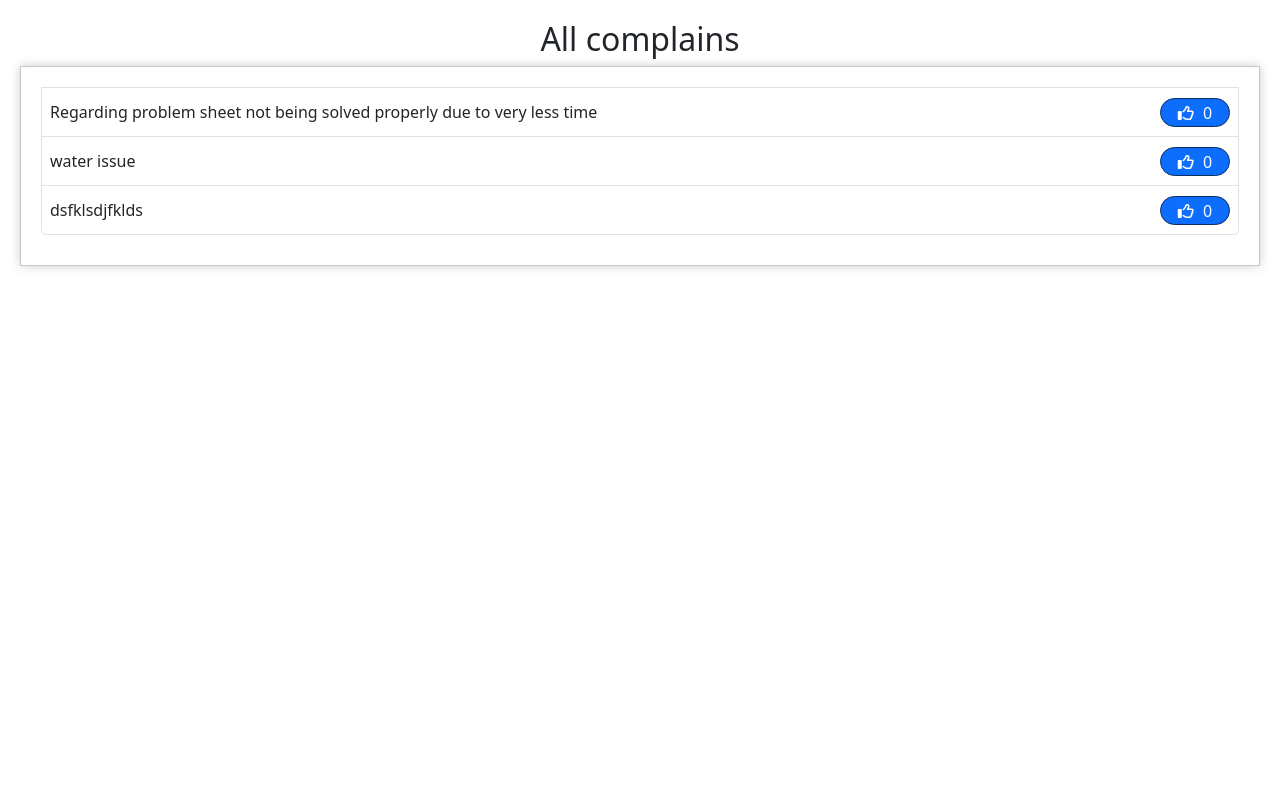
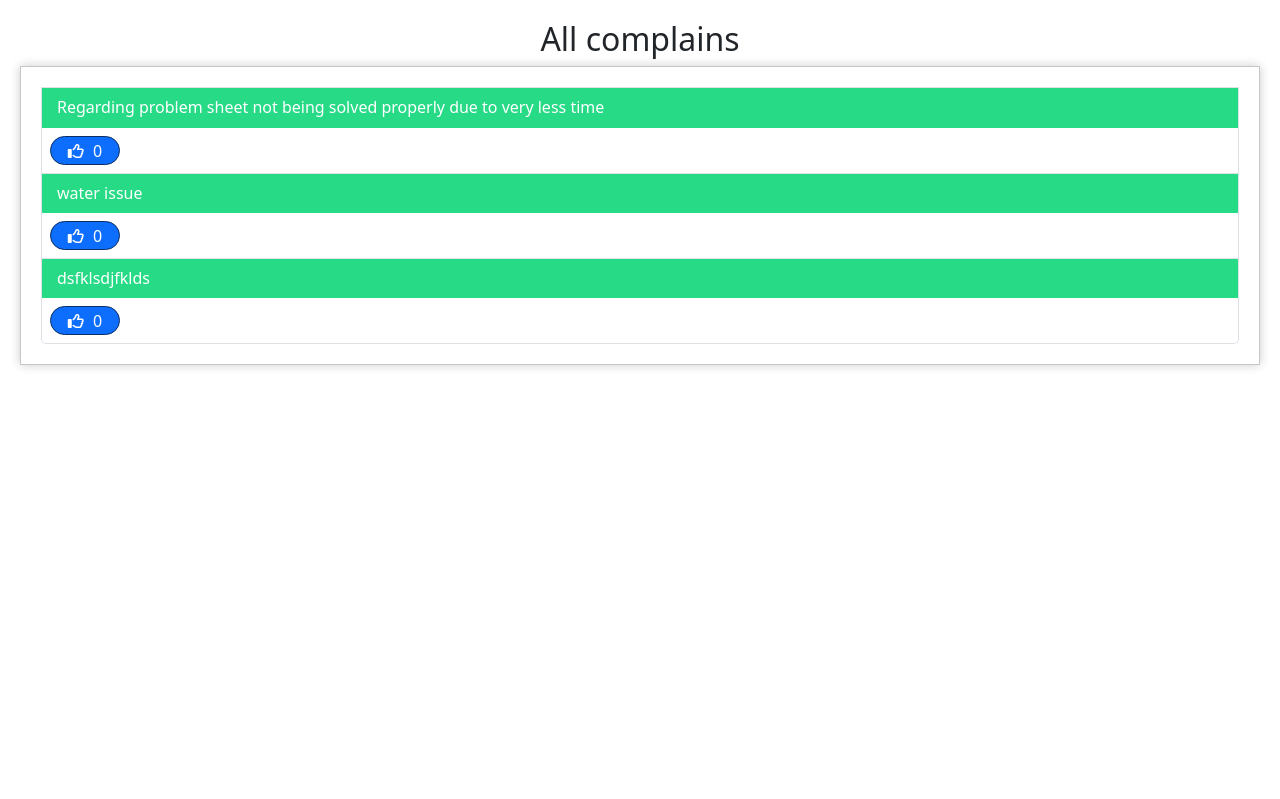
Before and after one commit to Akanksha2403/no_issues, a Django app: page /allcomplain in a window 1280 px wide. Shown: the part 327-1126 px from the top of the page. Run offline with Django 4.2, Linux system fonts and the light colour scheme; data comes from the database, SQL or seed files in the repository; both versions use the stored data as it was after the commit; data that the repository does not hold is empty; some libraries are stand-ins or nearby versions.

Commit message:
changes made by shubham in all complains ui

```diff
--- a/static/css/complainapp/index.css
+++ b/static/css/complainapp/index.css
@@ -2,7 +2,7 @@
     display: none;
 }
 .complain-class:hover{
-    background-color: #0D6EFD!important;
-    color: white!important;
+    /* background-color: #0D6EFD!important;
+    color: white!important;  */
     transition: all 0.2s ease;
 }
--- a/static/css/complainapp/respondcomplain.css
+++ b/static/css/complainapp/respondcomplain.css
@@ -4,6 +4,7 @@
 }
 .complain-class:hover{
     transition: all 0.2s ease;
+    cursor: pointer;
 }
 .list-group-item {
     padding: 0!important;
--- a/templates/complainapp/allcomplains.html
+++ b/templates/complainapp/allcomplains.html
@@ -1,6 +1,7 @@
 {% extends 'complainapp/basic.html' %}
 {% load static %}
 {% block style %}
+<link rel="stylesheet" href="{% static '/css/complainapp/respondcomplain.css' %}">
 <style>
     .btn-like{
         border-radius: 15px;
@@ -29,7 +30,7 @@
         display: flex;
         align-items: center;
     }
-    .complain-desc {
+    {% comment %} .complain-desc {
         display: none;
     }
     .complain-subject{
@@ -37,10 +38,10 @@
     }
     .complain-subject:hover{
         cursor: pointer;
-    }
-    .list-group-item {
+    } {% endcomment %}
+    {% comment %} .list-group-item {
         padding: 0!important;
-    }
+    } {% endcomment %}
 </style>
 {% endblock style %}
 {% block body %}
@@ -49,9 +50,9 @@
     <div class="complains1" style="min-height:200px">
         <div class="list-group complain-list" style="border-radius:0px 0px 5px 5px">
             {% for complain in allcomplain %}
-            <a class="list-group-item complain-class d-inline-flex" aria-current="true" style="display:inline-block;">
-                <div class="complain-subject my-1 p-2">{{ complain.heading }}</div>
-                <div class="complain-desc m-2">
+            <div class="list-group-item complain-class" aria-current="true">
+                <h6 class="complain-subject">{{ complain.heading }}</h6>
+                <div class="complain-desc">
                     <p>{{ complain.description|safe }}</p>
                     <p>Response date: {{ complain.response_date }}</p>
                 </div>
@@ -65,7 +66,7 @@
                         {% endif %}
                     </div>
                 </form>
-            </a>
+            </div>
             {% endfor %}
         </div>
     </div>
--- a/templates/complainapp/basic.html
+++ b/templates/complainapp/basic.html
@@ -187,6 +187,7 @@
         </div>
       </div>
     </footer>
+    </div>
 
     {% comment %} <footer class="d-flex flex-wrap justify-content-between align-items-center py-3 my-4 border-top">
       <div class="col-md-4 d-flex align-items-center">
```
Also changed, not shown: complainapp/migrations/0004_alter_complain_response_date.py (added), complainapp/migrations/0005_alter_complain_response_date.py (added), db.sqlite3.
